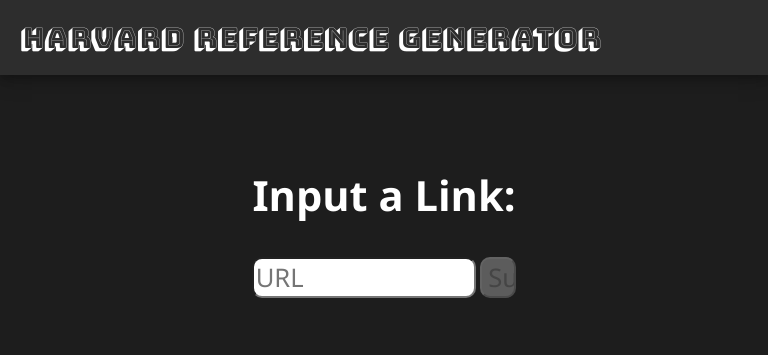
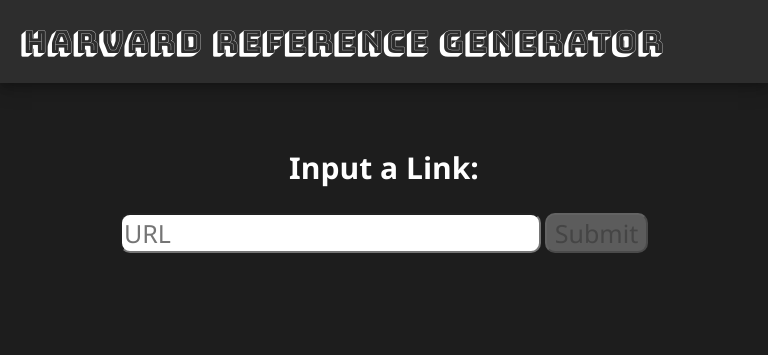
Before and after one commit to cBridges851/Harvard-Reference-Generator, a Flask app: page / in a window 768 px wide. Shown: the top 355 px of the page. Run offline with Flask 2, Linux system fonts and the light colour scheme.

Commit message:
front-end-restyle Created a CSS file for tablets.

```diff
--- a/static/stylesheets/mobile.css
+++ b/static/stylesheets/mobile.css
@@ -7,11 +7,11 @@
     }
 
     header h1 {
-        font-size: 18px;
+        font-size: 17px;
     }
 
     h2 {
-        font-size: 17px;
+        font-size: 16px;
     }
 
     .container {
@@ -28,15 +28,11 @@
 
     input {
         width: 100%;
-        font-size: 17px;
+        font-size: 16px;
     }
 
     p {
-        font-size: 17px;
-    }
-
-    form {
-        padding: 10px;
+        font-size: 16px;
     }
 
     #submit {
--- a/static/stylesheets/style.css
+++ b/static/stylesheets/style.css
@@ -71,4 +71,5 @@ a {
 
 hr.solid {
     border-top: 3px solid #bbb;
+    width: 90%;
 }
--- /dev/null
+++ b/static/stylesheets/tablet.css
@@ -0,0 +1,39 @@
+@media screen and (min-width: 480px) and (max-width: 770px) {
+    body {
+        margin: 0;
+    }
+
+    header {
+        padding: 0;
+    }
+
+    header h1 {
+        font-size: 31px;
+    }
+
+    h2 {
+        font-size: 30px;
+    }
+
+    .container {
+        padding: 0px;
+        width: 100%;
+        margin: auto;
+    }
+
+    .container__input, .container__output {
+        padding: 40px;
+    }
+
+    input {
+        font-size: 25px;
+    }
+
+    p {
+        font-size: 25px;
+    }
+
+    #submit {
+        width: 15%;
+    }
+}
--- a/templates/layout.html
+++ b/templates/layout.html
@@ -4,6 +4,7 @@
     <meta charset="UTF-8">
     <meta name="viewport" content="width=device-width, initial-scale=1.0">
     <link rel="stylesheet" href="{{ url_for('static', filename='stylesheets/style.css') }}"/>
+    <link rel="stylesheet" href="{{ url_for('static', filename='stylesheets/tablet.css') }}"/>
     <link rel="stylesheet" href="{{ url_for('static', filename='stylesheets/mobile.css') }}"/>
     <link href='https://fonts.googleapis.com/css?family=Bungee Shade' rel='stylesheet'>
     {% block title %}
```
